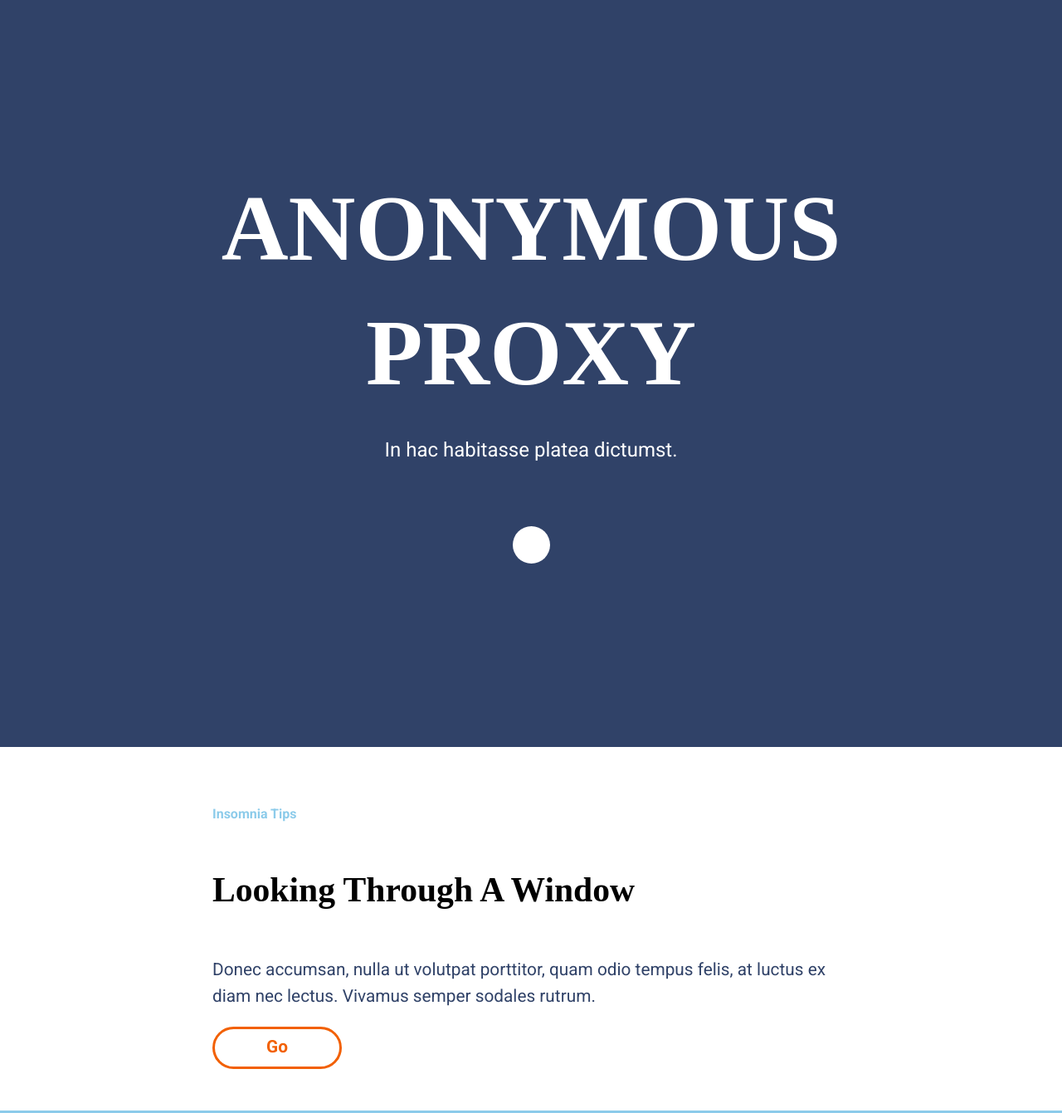
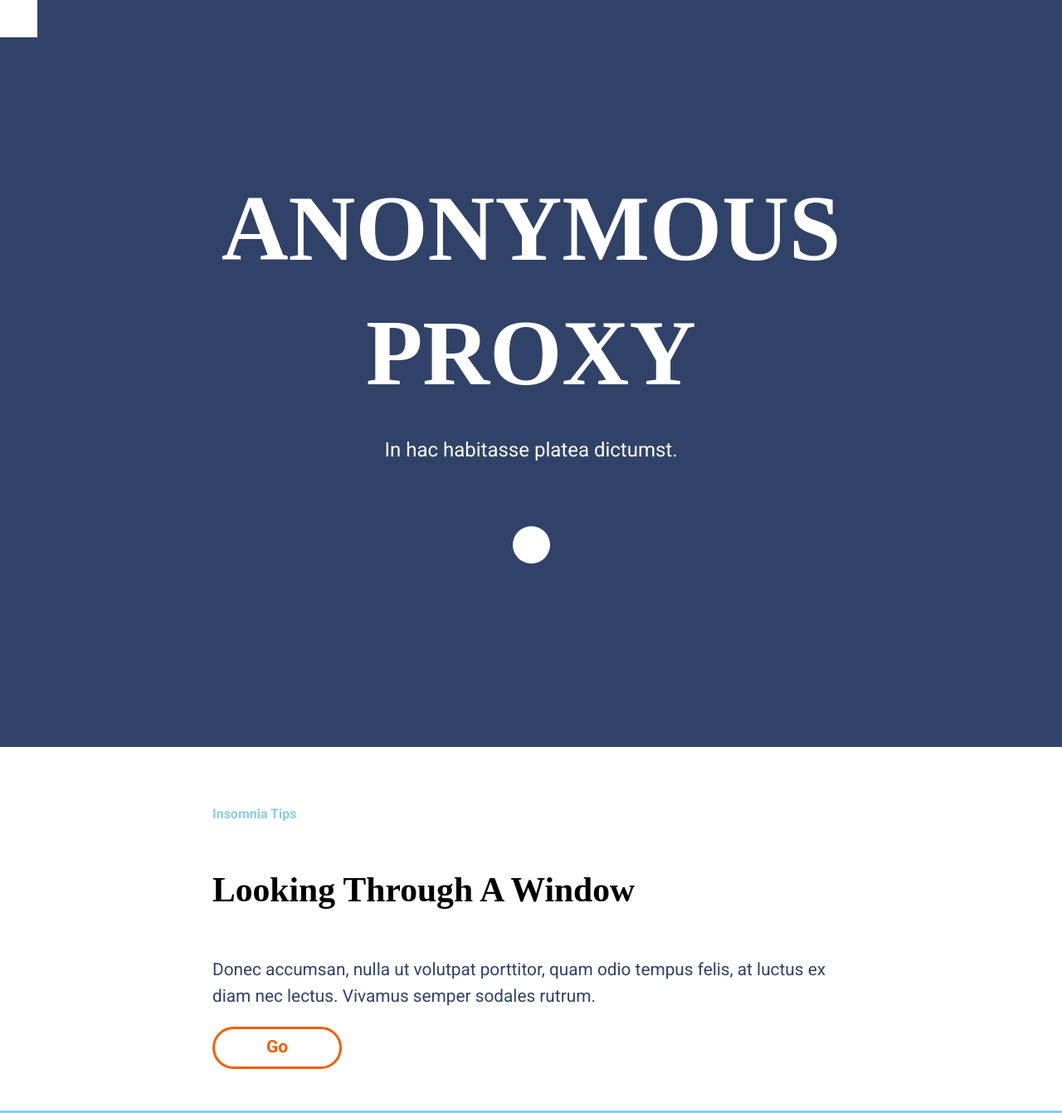
Before and after one commit to Adalab/modulo-1-evaluacion-final-RaquelPZ, a website built with Vite: page src/index.html in a window 1280 px wide. Shown: the top 1341 px of the page at 83% size. Built offline with nearby package versions, Linux system fonts and the light colour scheme; files whose address does not match are found by name.

Commit message:
menu burger incluido

```diff
--- a/src/index.html
+++ b/src/index.html
@@ -6,7 +6,7 @@
     <title>RPZ_E1</title>
     <link href="" rel="stylesheet" />
     <link rel="stylesheet" href="./scss/main.scss" />
-    <link rel="icon" href="./images/favicon.png" />
+    <link rel="icon" href="./images/ico-arrow.svg" />
     <link rel="preconnect" href="https://fonts.googleapis.com">
     <link rel="preconnect" href="https://fonts.gstatic.com" crossorigin>
     <link href="https://fonts.googleapis.com/css2?family=Roboto+Slab:wght@100..900&family=Roboto:ital,wght@0,100..900;1,100..900&display=swap" rel="stylesheet">
@@ -14,18 +14,22 @@
 
   <body>
 
+    <a class="burger"></a>
+
+    <main>
+
       <header>
         <h1>ANONYMOUS</h1><h1>PROXY</h1>
         <p>In hac habitasse platea dictumst.</p>
         <a href="https://adalab.es" class="boton_1"></a>
       </header>
 
-      <main>
+      <article>
         <h4>Insomnia Tips</h4>
         <h2>Looking Through A Window</h2>
         <p>Donec accumsan, nulla ut volutpat porttitor, quam odio tempus felis, at luctus ex diam nec lectus. Vivamus semper sodales rutrum.</p>
         <div class="boton_go"><p><strong>Go</strong></p></div>
-      </main>
+      </article>
 
       <section>
         <h2>3 Reasons To Purchase</h2>
@@ -65,6 +69,7 @@
           <p>we components</p>
         </div>
       </footer>
+    </main>
 
       <!-- <load src="./partials/footer.html" /> -->
 
--- a/src/scss/main.scss
+++ b/src/scss/main.scss
@@ -9,14 +9,17 @@ $tipo2: "RobotoSlab";
 // ESTO ES MAS UNIVERSAL
 
 body{
+    margin: 0;
+    padding: 0;
+    width: 100%;
+    overflow-x: hidden;
+}
+main{
     font-family: $tipo1;
     display: flex;
     flex-direction: column;
     align-items: center;
-    margin: 0;
-    padding: 0;
     width: 100%;
-    overflow-x: hidden;
 }
     h1{
         font-family: $tipo2;
@@ -53,6 +56,20 @@ body{
 
 // ESTO ES EL ENCABEZADO (HEADER)
 
+.burger {
+    position: fixed;
+    background-color: $color3;
+    background-image: url(../images/ico-menu.svg);
+    background-repeat: no-repeat;
+    background-position: center;
+    height: 45px;
+    width: 45px;
+    &:hover{
+        background-color: $color0;
+        background-image: none;
+        transition: 0.75s;
+    }
+}
 header{
     background-image: url(../images/cover.jpeg);
     background-repeat: no-repeat;
@@ -84,9 +101,9 @@ header{
         }
     }
 
-    // ESTO ES LA PRIMERA PARTE (MAIN)
+    // ESTO ES LA PRIMERA PARTE (ARTICLE)
 
-main{
+article{
     background-color: $color0;
     padding: 15px;
     padding-block: 50px;
@@ -197,7 +214,7 @@ footer{
     h3{font-size: 1.8em;}
     p{font-size: 1.3em;}
     header{height: 500px; padding-top: 300px;}
-    main {padding-inline: 50px;}
+    article {padding-inline: 50px;}
     section{padding-inline: 50px;}
     .boton_max{width: 30%;}
     .all_box{
@@ -223,7 +240,7 @@ footer{
 @media all and (min-width: 1024px) {
     header {height: 700px; padding-top: 200px;}
     h1{font-size: 7em;}
-    main{width: 60%;}
+    article{width: 60%;}
     .boton_go{ width: 150px;}
     .boton_2{margin-top: 500px;}
     footer{justify-content: center; gap:100px;}
```
Also changed, not shown: public/images/bg-adalab.png (deleted), public/images/favicon.png (deleted), public/images/logo-adalab.png (deleted).
